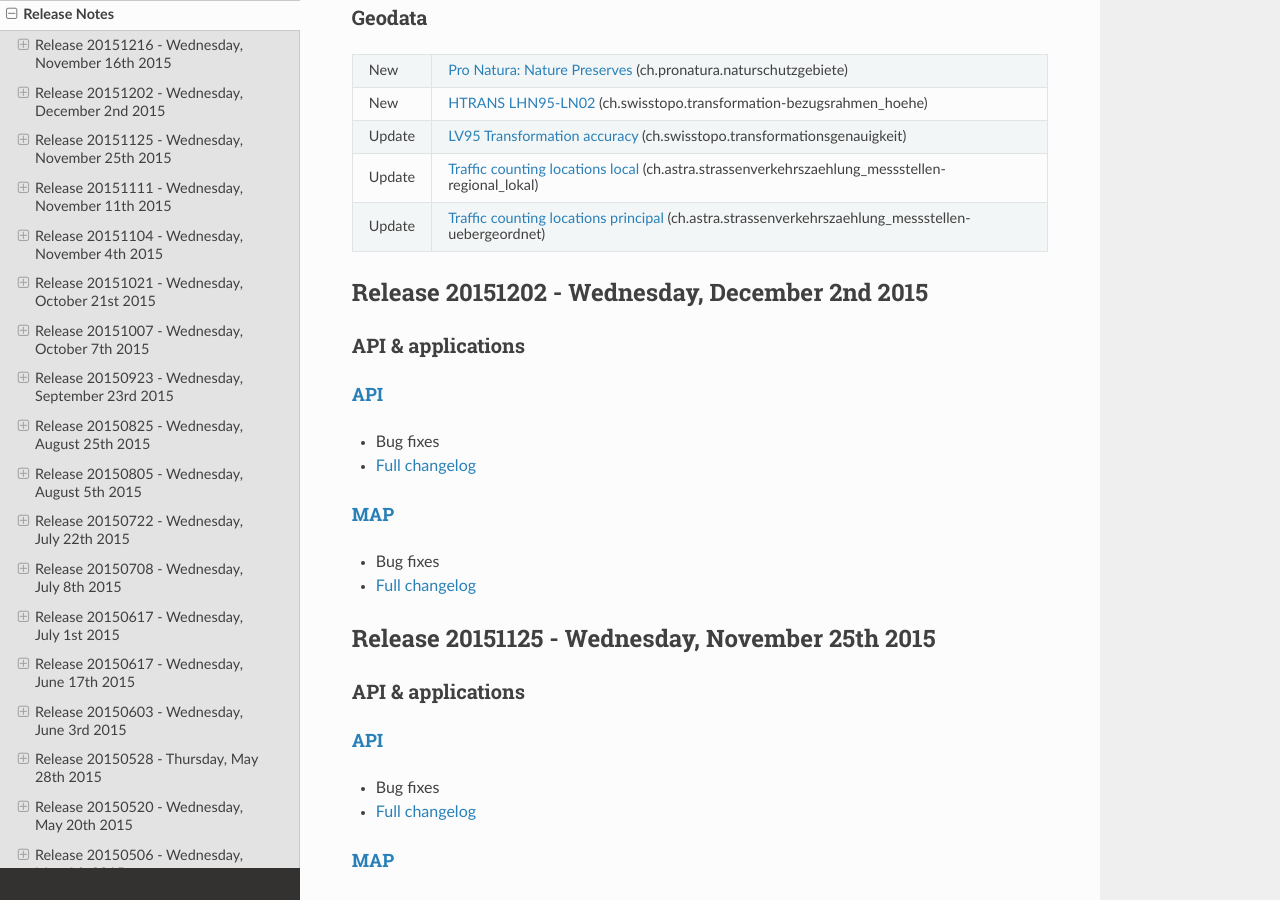
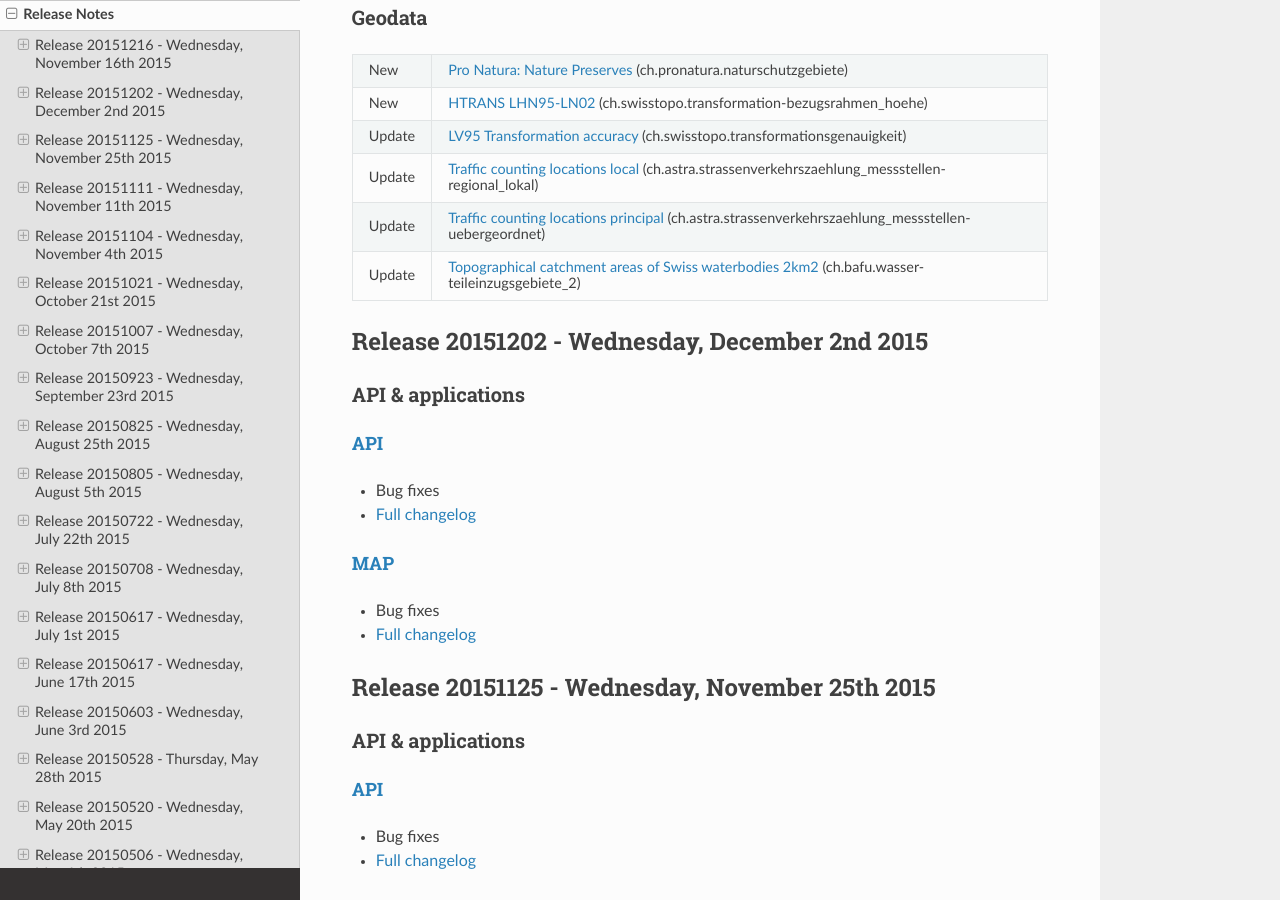
Before and after one commit to swisstopo-test/doc-chsdi3, a Sphinx documentation site: the page built from source/releasenotes/index.rst, in a window 1280 px wide and 900 px high, scrolled down 358 px. Built offline with Sphinx 7.4.7 and the Read the Docs theme 2.0.0, drawn with Linux system fonts in a browser that asks for light colours.

Commit message:
added teileinzugsgebiete 2km to relnotes

```diff
--- a/source/releasenotes/index.rst
+++ b/source/releasenotes/index.rst
@@ -35,6 +35,8 @@ Geodata
 | Update | `Traffic counting locations local <//map.geo.admin.ch/?layers=ch.astra.strassenverkehrszaehlung_messstellen-regional_lokal>`__ (ch.astra.strassenverkehrszaehlung_messstellen-regional_lokal)    |
 +--------+--------------------------------------------------------------------------------------------------------------------------------------------------------------------------------------------------+
 | Update | `Traffic counting locations principal <//map.geo.admin.ch/?layers=ch.astra.strassenverkehrszaehlung_messstellen-uebergeordnet>`__ (ch.astra.strassenverkehrszaehlung_messstellen-uebergeordnet)  |
++--------+--------------------------------------------------------------------------------------------------------------------------------------------------------------------------------------------------+
+| Update | `Topographical catchment areas of Swiss waterbodies 2km2 <//map.geo.admin.ch/?layers=ch.bafu.wasser-teileinzugsgebiete_2>`__ (ch.bafu.wasser-teileinzugsgebiete_2)                               |
 +--------+--------------------------------------------------------------------------------------------------------------------------------------------------------------------------------------------------+
 
 
```
